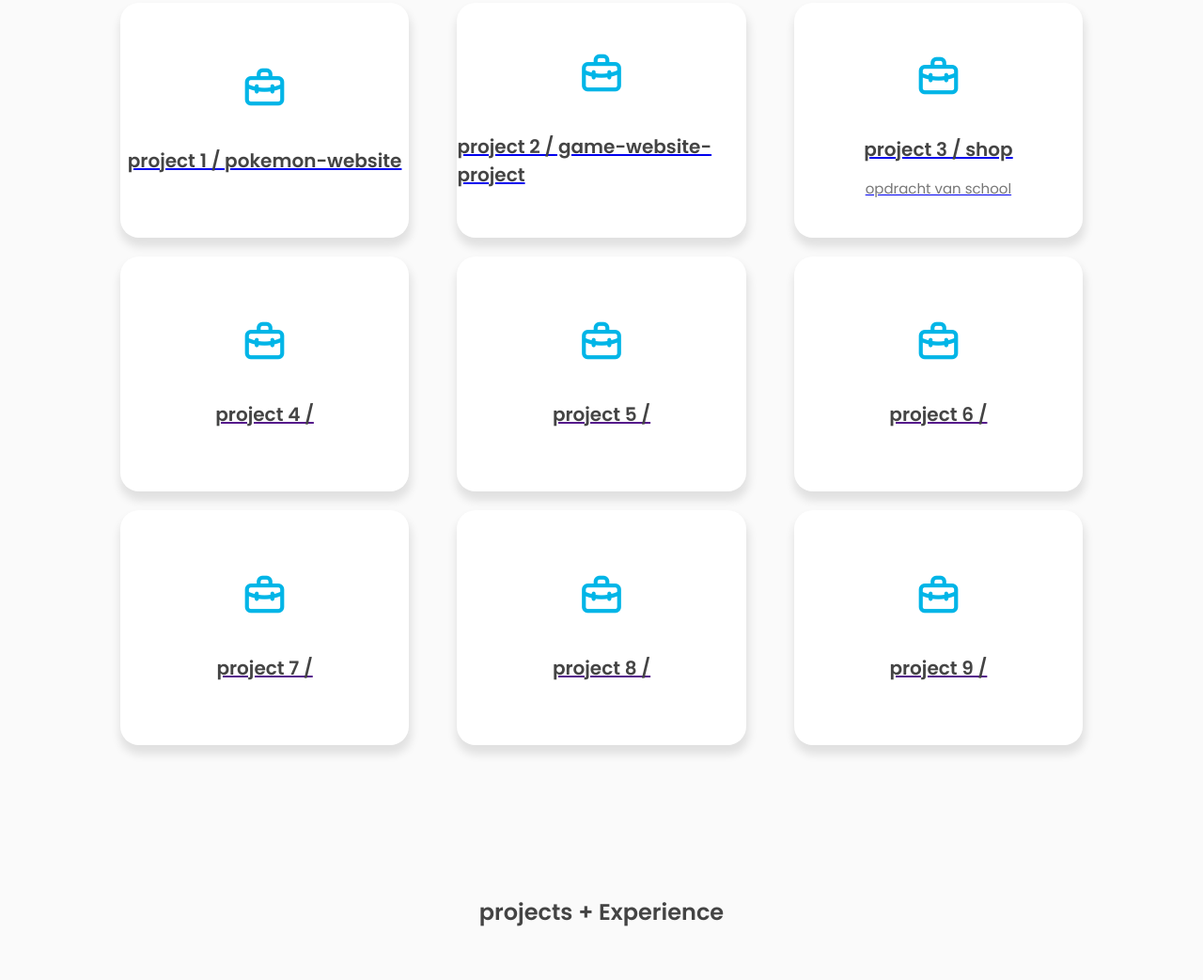
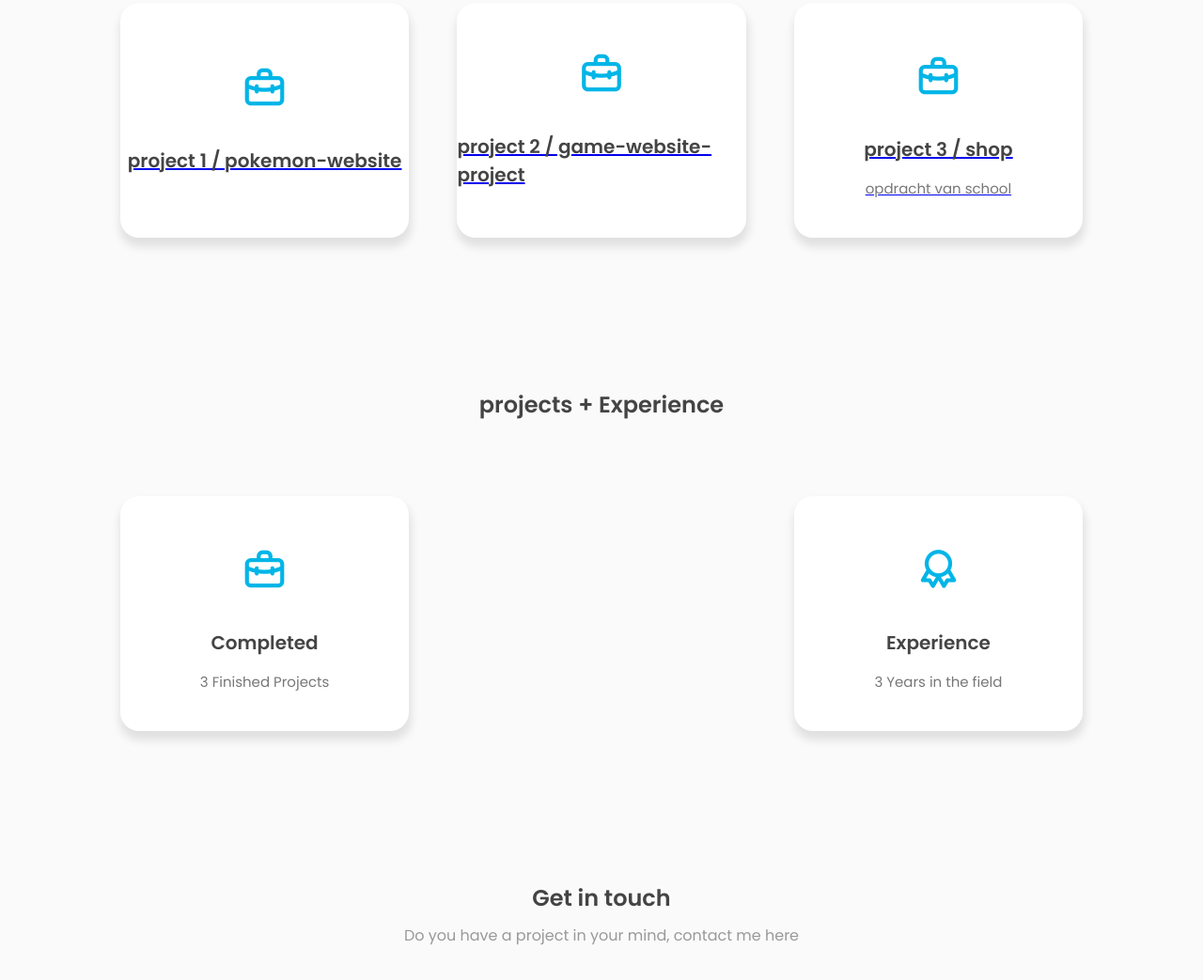
Before and after one commit to MichadeHaan/Portfolio, a plain HTML site: page index.html in a window 1280 px wide. Shown: the part 1481-2524 px from the top of the page at 94% size. Drawn offline with nearby package versions, Linux system fonts and the light colour scheme.

Commit message:
tips in plementen

```diff
--- a/index.html
+++ b/index.html
@@ -121,7 +121,7 @@
                         <span>HTML</span>
                         <span>CSS</span>
                         <span>Bootstrap</span>
-                        <span>vue</span>
+                        <span>Vue</span>
                         <span>React</span>
                         <span>Angular</span>
                         <span>JavaScript</span>
@@ -170,37 +170,6 @@
             <h3>project 3 / shop</h3>
             <label>opdracht van school</label>
         </a>
-        <a href="" class="project-box">
-            <i class="uil uil-briefcase-alt"></i>
-            <h3>project 4 /</h3>
-            <label></label>
-        </a>
-        <a href="" class="project-box">
-            <i class="uil uil-briefcase-alt"></i>
-            <h3>project 5 / </h3>
-            <label></label>
-        </a>
-        <a href="" class="project-box">
-            <i class="uil uil-briefcase-alt"></i>
-            <h3>project 6 / </h3>
-            <label></label>
-            </a>
-        <a href="" class="project-box">
-                <i class="uil uil-briefcase-alt"></i>
-                <h3>project 7 / </h3>
-                <label></label>
-            </a>
-        <a href="" class="project-box">
-                <i class="uil uil-briefcase-alt"></i>
-                <h3>project 8 / </h3>
-                <label></label>
-            </a>
-        <a href="" class="project-box">
-                <i class="uil uil-briefcase-alt"></i>
-                <h3>project 9 / </h3>
-                <label></label>
-            </a>
-        </div>
      </section>
 
        <section class="section" id="Experience">
```
